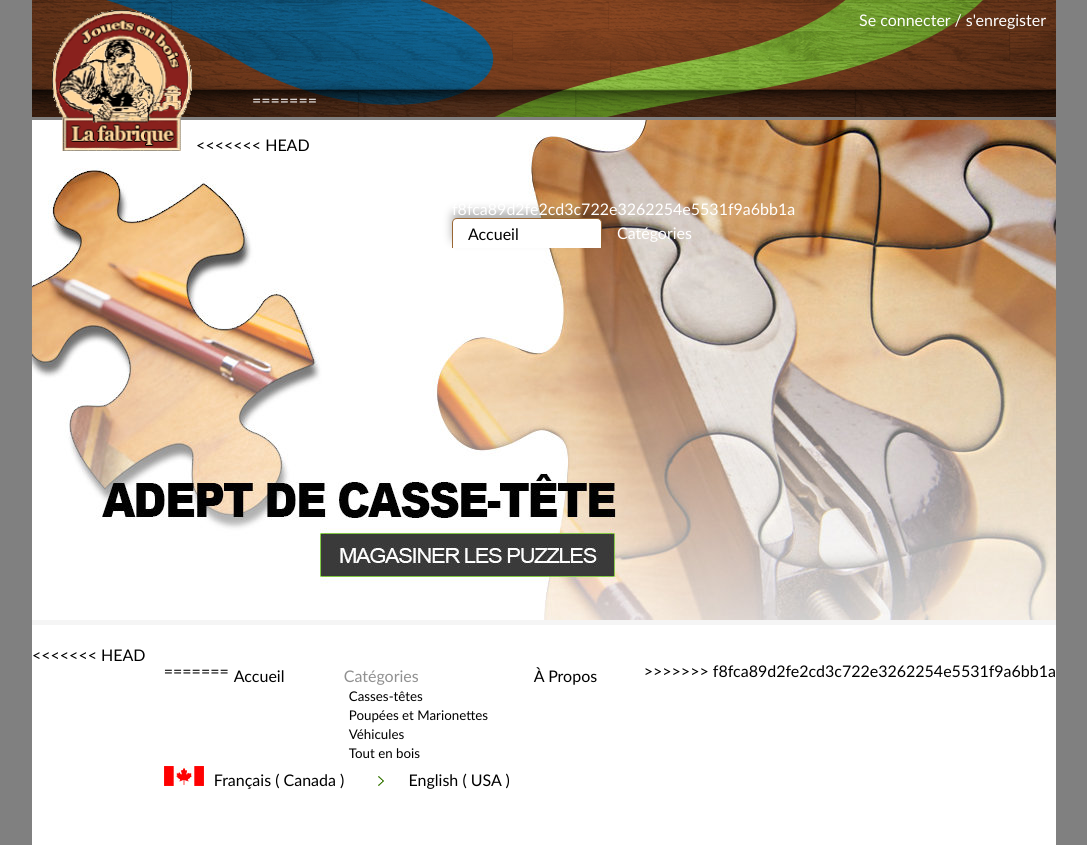
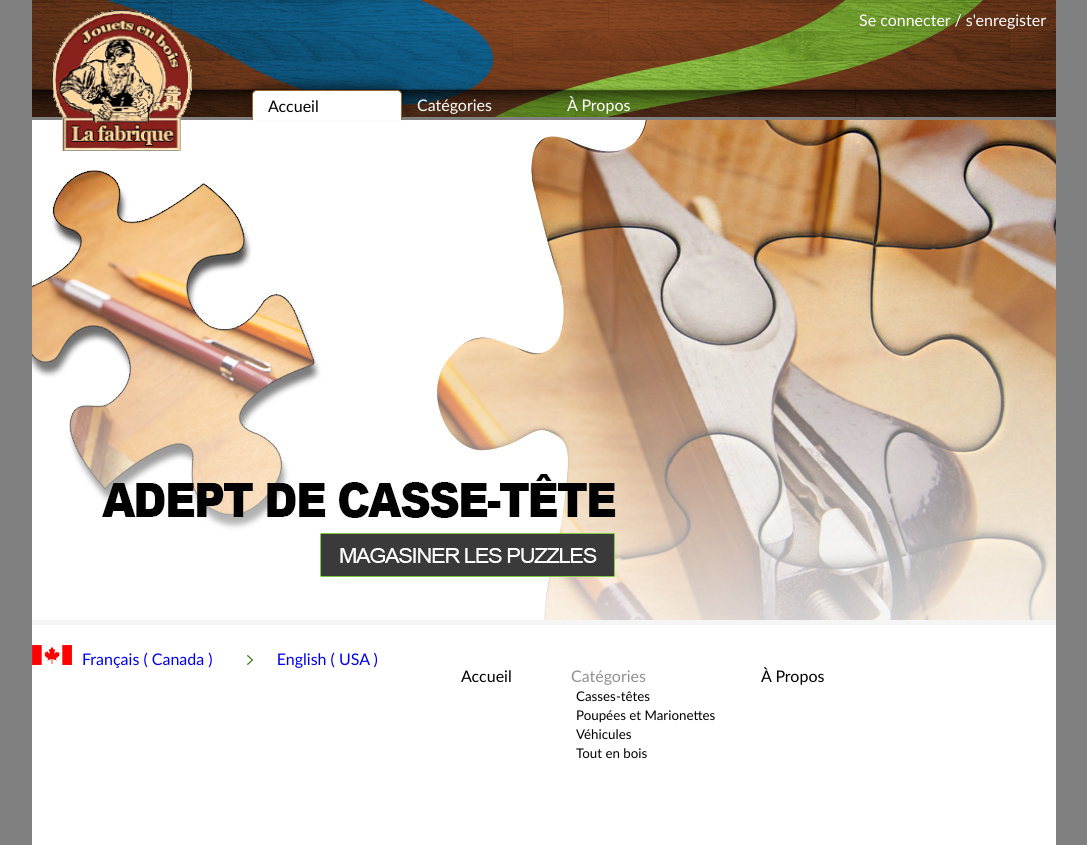
Before and after one commit to Makabey/TP_HTML5_ISI, a PHP site: page /index.php in a window 1280 px wide. Shown: the whole page, without its empty margins (96-1183 px from the left). Run offline with PHP 8.4, Linux system fonts and the light colour scheme; some libraries are stand-ins or nearby versions.

Commit message:
Update menu.inc.php

```diff
--- a/FichiersDuTP/assets/inc/menu.inc.php
+++ b/FichiersDuTP/assets/inc/menu.inc.php
@@ -21,13 +21,8 @@ if(false === function_exists('genererMenuTopItem')){
 require_once "assets/inc/csvFunctions.inc.php";
 $retour = chargerCategories($arrCategories);
 ?>
-<<<<<<< HEAD
 					<nav role="navigation" id="<?php echo $MenusID; ?>menu">
 						<ul>
-=======
-					<nav id="<?php echo $MenusID; ?>menu">
-						<ul id="<?php echo $MenusID; ?>menuNiv1">
->>>>>>> f8fca89d2fe2cd3c722e3262254e5531f9a6bb1a
 							<?php echo genererMenuTopItem('index'); ?>
 								<a href="index.php"<?php if($sNomDeCettePage == 'index') echo ' class="aActiveFix"'; ?>>Accueil</a>
 							</li>
```
